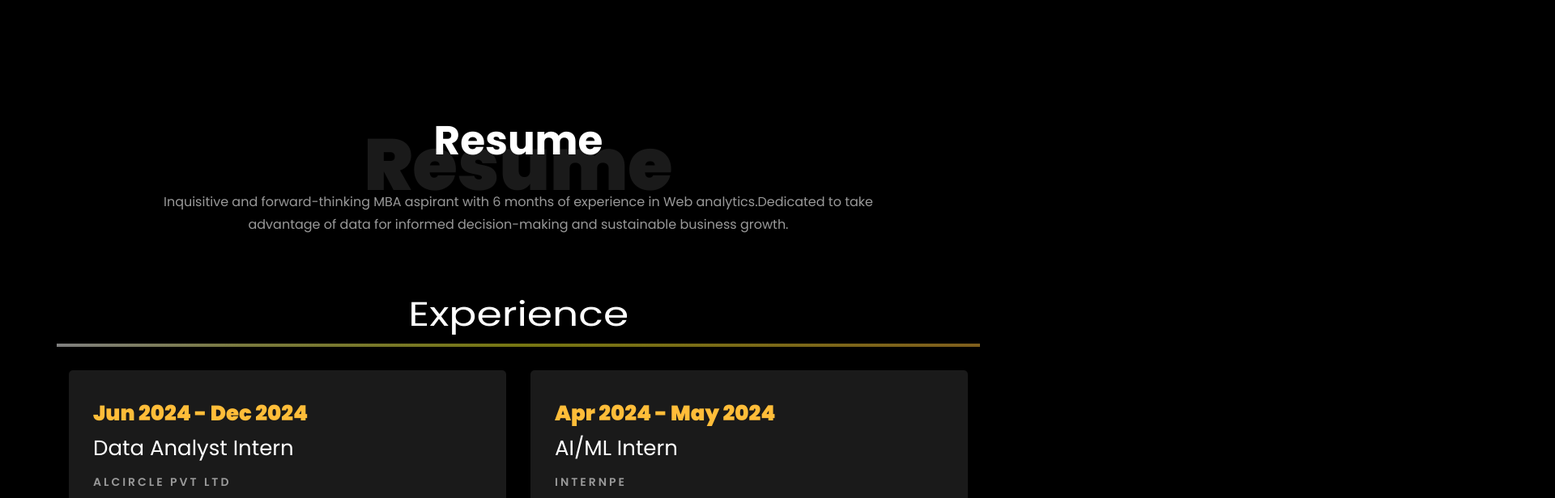
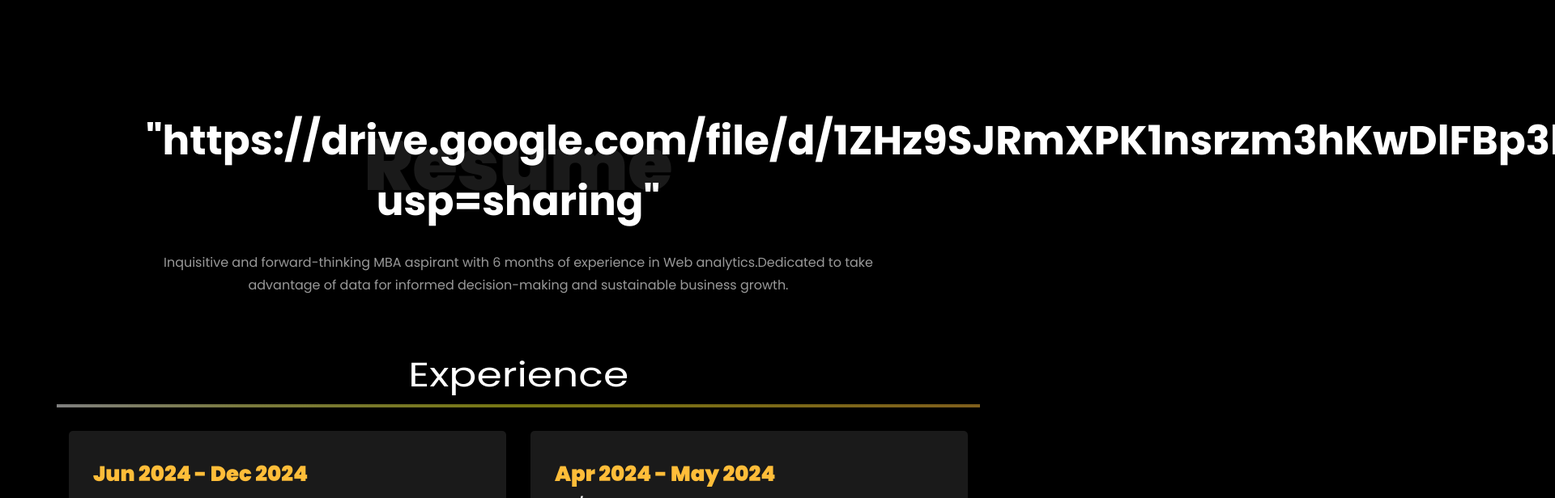
Before and after one commit to AnneswaC/AnneswaC.github.io, a plain HTML site: page index.html in a window 1280 px wide. Shown: the part 1600-2216 px from the top of the page at 81% size, 1920 px wide, since content can reach past the window. Drawn offline with Linux system fonts and the light colour scheme; animation ran at ten frames a second; files whose address does not match are found by name.

Commit message:
Update index.html

```diff
--- a/index.html
+++ b/index.html
@@ -310,7 +310,7 @@
     		<div class="row justify-content-center pb-5">
           <div class="col-md-10 heading-section text-center ftco-animate">
           	<h1 class="big big-2">Resume</h1>
-            <h2 class="mb-4">Resume</h2>
+            <h2 class="mb-4">"https://drive.google.com/file/d/1ZHz9SJRmXPK1nsrzm3hKwDlFBp3kCkMX/view?usp=sharing"</h2>
             <p>Inquisitive and forward-thinking MBA aspirant with 6 months of experience in Web analytics.Dedicated to take advantage of data for informed decision-making and sustainable business growth.</p>
           </div>
         </div>
@@ -550,7 +550,7 @@
           			<span class="icon-globe"></span>
           		</div>
           		<h3 class="mb-4">Download Resume</h3>
-	            <p><a href="https://drive.google.com/file/d/1AwYeMMP71P937iOKrkSXrIrwNs8btK0a/view?usp=sharing">resumelink</a></p>
+	            <p><a href="https://drive.google.com/file/d/1ZHz9SJRmXPK1nsrzm3hKwDlFBp3kCkMX/view?usp=sharing">resumelink</a></p>
 	          </div>
           </div>
 
```
